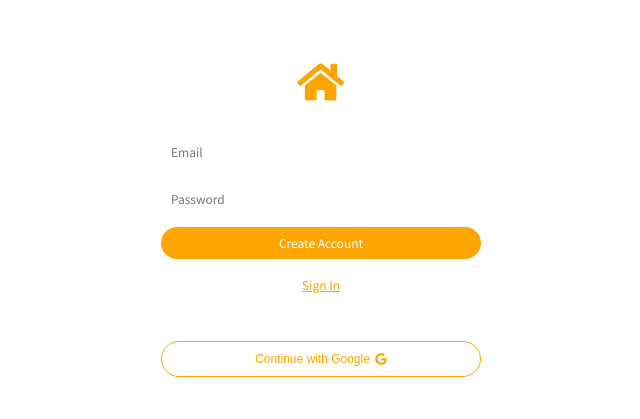
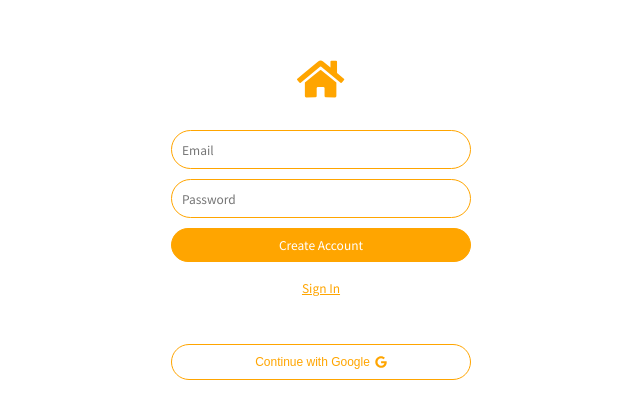
Before and after one commit to didi2578/imgtweet, a React (Create React App) app: page /#/ in a window 1280 px wide. Shown: the part 181-600 px from the top of the page, without its empty margins (319-959 px from the left). Built offline with nearby package versions, Linux system fonts and the light colour scheme; no server answers.

Commit message:
🚧Fixing the color.

```diff
--- a/src/routes/Auth.js
+++ b/src/routes/Auth.js
@@ -42,6 +42,7 @@ const AuthContainer = styled.div`
   justify-content: center;
   align-items: center;
   width: 320px;
+  padding: 10px;
 `
 
 const AuthBtns = styled.div`
--- a/src/styles/GlobalStyle.js
+++ b/src/styles/GlobalStyle.js
@@ -218,6 +218,7 @@ form {
   border-radius: 30px;
   background-color: rgba(255, 255, 255, 1);
   margin-bottom: 10px;
+  border: 1px solid orange;
   font-size: 12px;
   color: black;
 }
```
